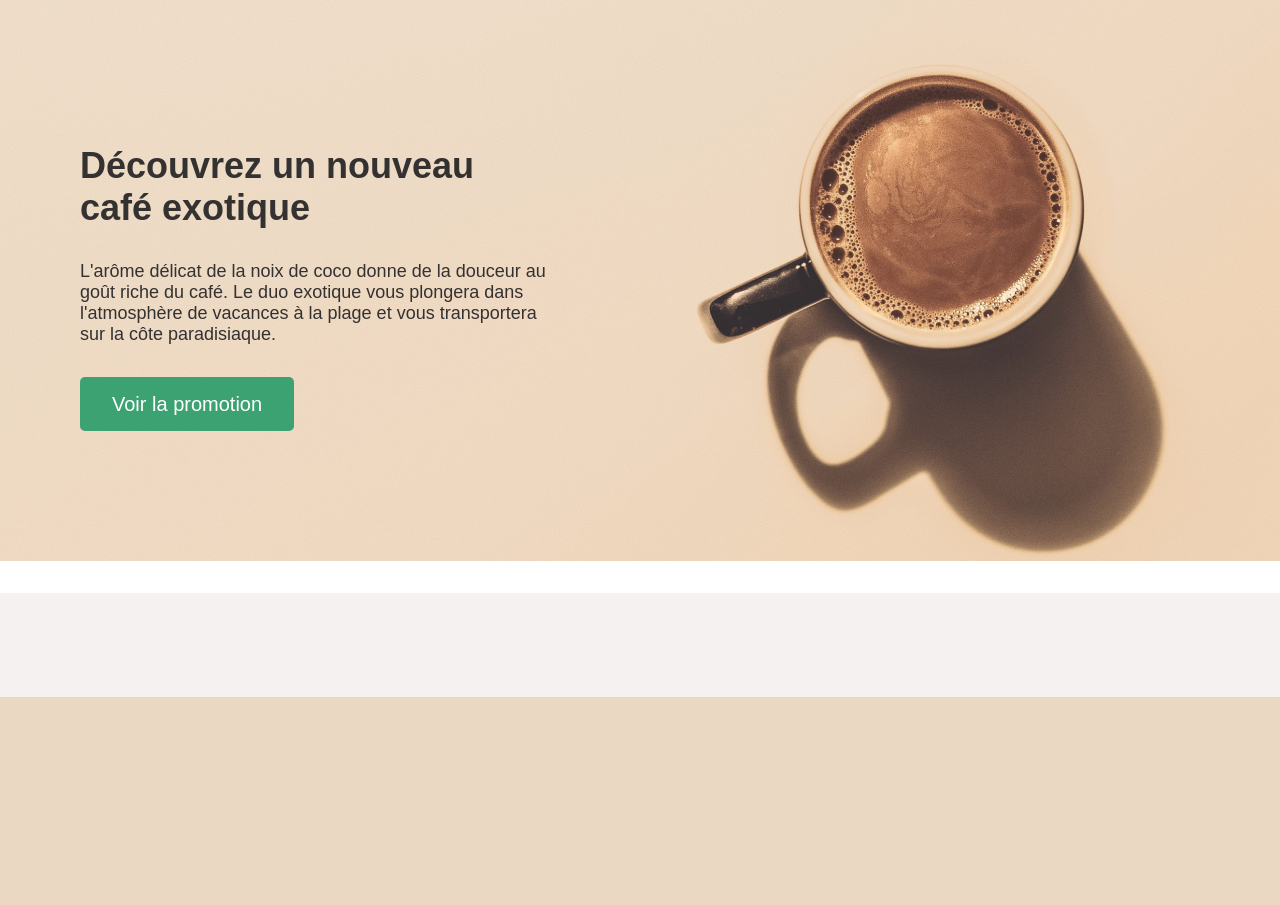
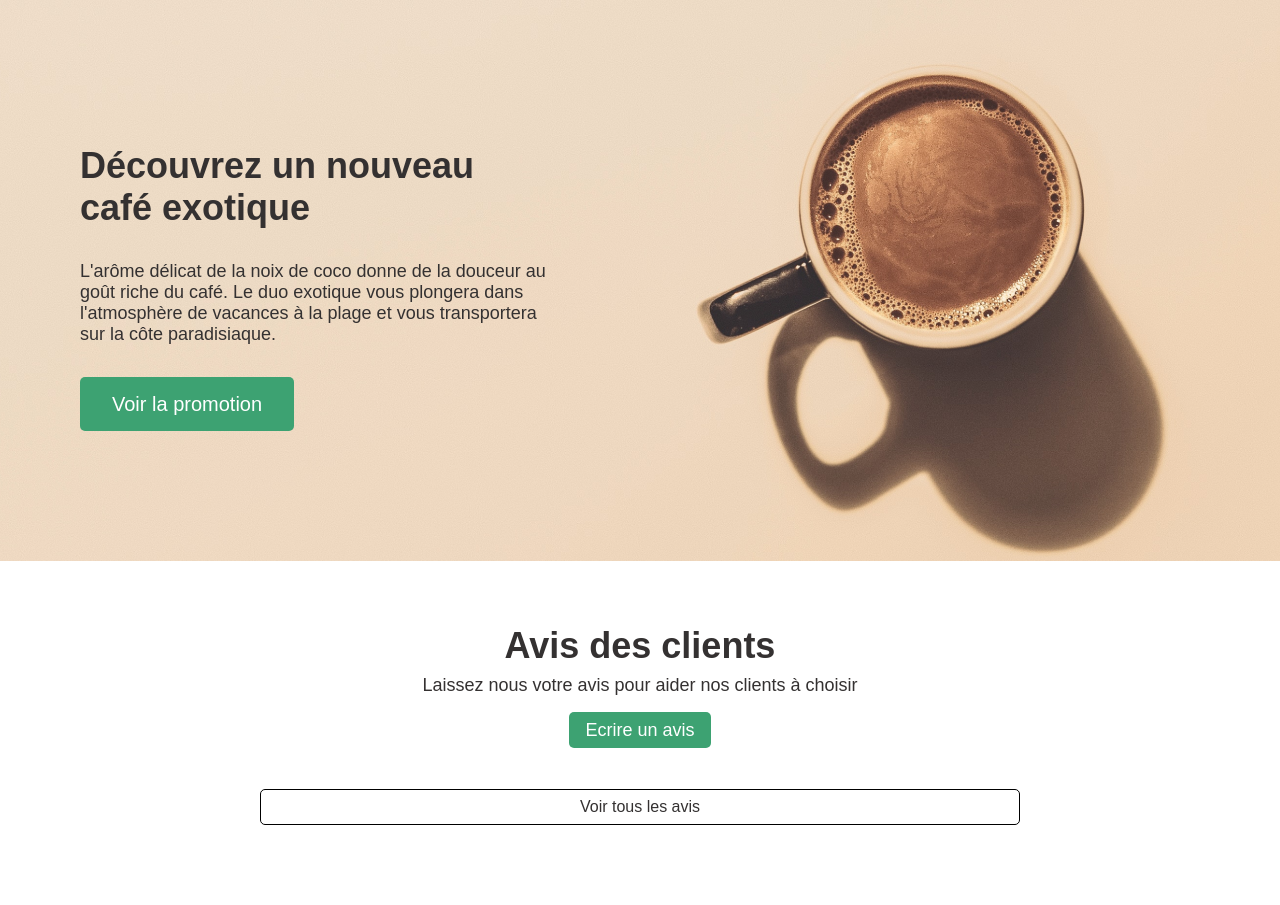
Before and after one commit to VuagnouxBenjamin/cafe.com-cda20229, a Symfony app: template templates/home/index.html.twig in a window 1280 px wide. Shown: the part 103-1008 px from the top of the page. Before the commit the page ends 800 px from the top, so only its background shows below. Run offline with Twig, Linux system fonts and the light colour scheme; the template is opened without the code that fills it, so the values that code supplies are empty; some libraries are stand-ins or nearby versions; some web fonts are replaced.

Commit message:
feat(avis): front end

```diff
--- a/templates/home/index.html.twig
+++ b/templates/home/index.html.twig
@@ -51,6 +51,51 @@
         {% endfor %}
     </div>
 
-    {{ dump(comments) }}
+    {# ----------------------- #}
+    {# ---      Commentaires #}
+    {# ----------------------- #}
+
+    {# Hero Banner Style #}
+    <link rel="stylesheet" href="{{ asset("assets/css/comments.css") }}" type="text/css">
+
+    <div id="comments-container">
+        <div id="comments-intro">
+            <h2>Avis des clients</h2>
+            <p>Laissez nous votre avis pour aider nos clients à choisir</p>
+            <a href="#" class="comments-btn button-shadow">Ecrire un avis</a>
+        </div>
+        <div id="comments-list">
+            <div id="comment-block">
+                {% for comment in comments %}
+                    <div class="comment">
+                        <h3>{{ comment.user.firstName }} {{ comment.user.lastName }}</h3>
+                        <div class="comment-product">
+                            <img src="{{ asset(comment.product.image) }}">
+                            <div class="comment-product-info">
+                                <p class="comment-product-info-name">{{ comment.product.name }}</p>
+                                <p class="comment-product-info-category">{{ comment.product.categorie.categoryName }}</p>
+                            </div>
+                        </div>
+                        <div class="comment-text">
+                            <p>{{ comment.comment | u.truncate(300, '...', false) }}</p>
+                        </div>
+                        <div class="comment-stars">
+                            {% for i in 1..5 %}
+                                {% if i <= comment.rating %}
+                                    <img src="{{ asset('images/comments/comment_star_full.png') }}" alt="étoile pleine"
+                                         class="star">
+                                {% else %}
+                                    <img src="{{ asset('images/comments/comment_star_none.png') }}" alt="étoile non attribuée"
+                                         class="star">
+                                {% endif %}
+                            {% endfor %}
+                        </div>
+                    </div>
+                {% endfor %}
+            </div>
+            <a href="#" class="comments-more button-shadow">Voir tous les avis</a>
+        </div>
+    </div>
+
 
 {% endblock %}
```
Also changed, not shown: public/assets/css/comments.css (added), public/images/comments/comment_star_full.png (added), public/images/comments/comment_star_none.png (added).
